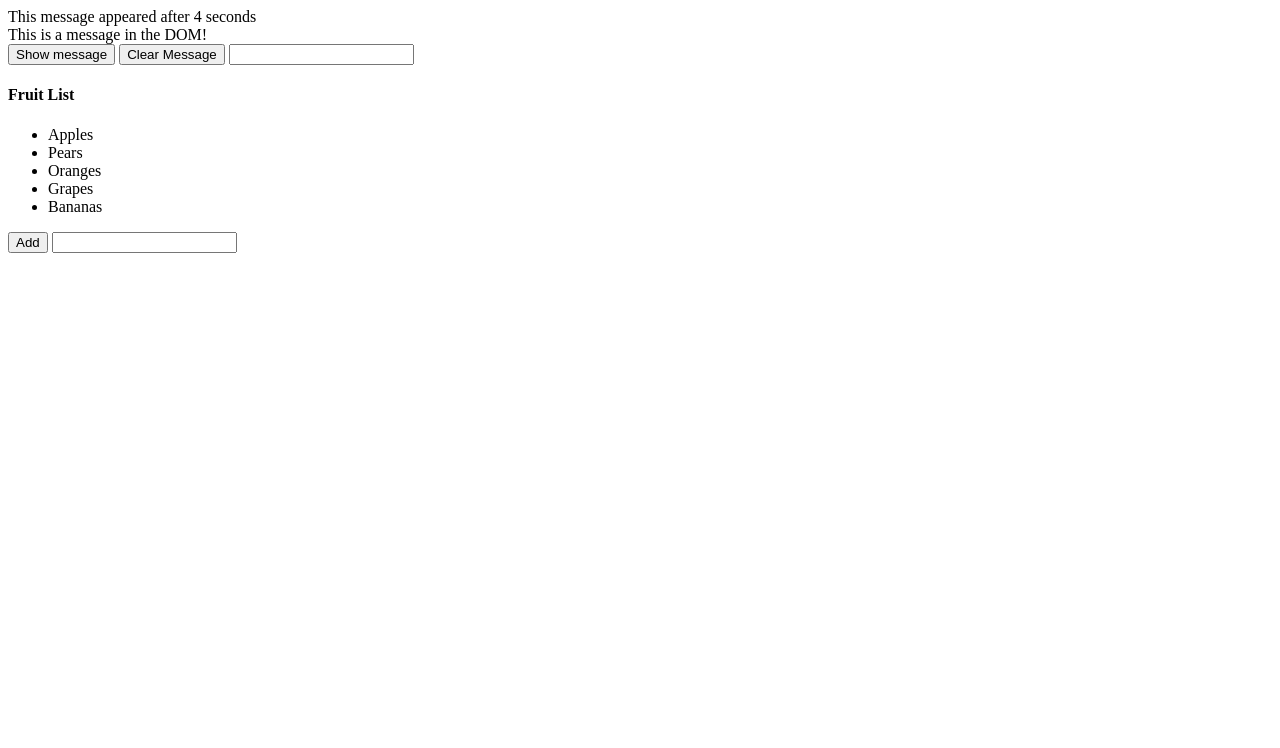
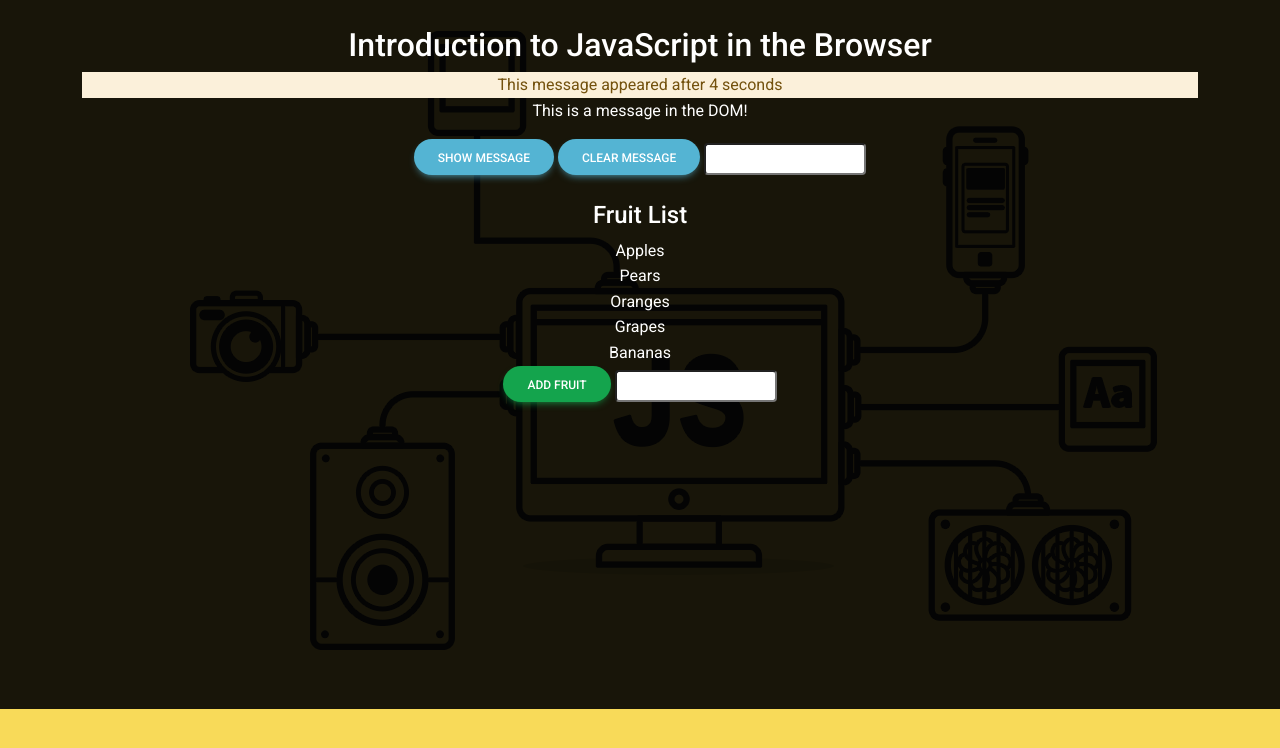
Before and after one commit to tswelopelemojewa/exploring-js-dom, a plain HTML site: page index.html in a window 1280 px wide. Shown: the top 748 px of the page. Drawn offline with nearby package versions, Linux system fonts and the light colour scheme.

Commit message:
ready for submission

```diff
--- a/index.html
+++ b/index.html
@@ -1,44 +1,76 @@
 <!DOCTYPE html>
 <html lang="en">
+
 <head>
     <meta charset="UTF-8">
     <meta name="viewport" content="width=device-width, initial-scale=1.0">
     <title>JS in the browser</title>
-    <link rel="stylesheet" href="style.css" >
+    <link rel="stylesheet" href="style.css">
+
+    <!-- Font Awesome -->
+    <link href="https://cdnjs.cloudflare.com/ajax/libs/font-awesome/6.0.0/css/all.min.css" rel="stylesheet" />
+    <!-- Google Fonts -->
+    <link href="https://fonts.googleapis.com/css?family=Roboto:300,400,500,700&display=swap" rel="stylesheet" />
+    <!-- MDB -->
+    <link href="https://cdnjs.cloudflare.com/ajax/libs/mdb-ui-kit/6.4.0/mdb.min.css" rel="stylesheet" />
+
+</head>
+
+<body>
+    <main>
+        <div class="container text-center">
+            <br>
+
+            <h2>Introduction to JavaScript in the Browser</h2>
+
+            <div class="timedMSG alert-warning">
+
+            </div>
+            <div >
+                <p class="myMessage"></p>
+            </div>
 
 
-</head>
-<body>
+            <button class="theMessageButton btn btn-info btn-rounded">Show message</button>
 
-    <div class="timedMSG">
+            <button class="clearBtn btn btn-info btn-rounded">Clear Message</button>
 
-    </div>
-    <div class="myMessage">
+            <input type="text" class="theInputValue form-control-sm">
 
-    </div>
+            <br>
+            <br>
+
+            <h4>Fruit List</h4>
+
+            <div class="fruits list-group list-group-light">
+
+            </div>
 
 
-    <button class="theMessageButton">Show message</button>
+            <button type="button" class="fruitButton btn btn-success btn-rounded">Add Fruit</button>
 
-    <button class="clearBtn">Clear Message</button>
-
-    <input type="text" class="theInputValue">
-
-    <br>
+            <input type="text" class="fruitBox form-control-sm" />
+            <br>
 
 
 
+        </div>
+        <br>
+        <br>
+        <br>
+        <br>
+        <br>
+        <br>
+        <br>
+        <br>
+        <br>
+        <br>
+        <br>
+        <br>
 
-    <h4>Fruit List</h4>
+    </main>
 
-    <ul class="fruits" >
+    <script src="index.js" defer></script>
+</body>
 
-    </ul>
-
-    <button type="button" class="fruitButton">Add</button>
-
-    <input type="text" class="fruitBox" />
-
-    <script src="index.js" defer ></script>
-</body>
 </html>
--- a/index.js
+++ b/index.js
@@ -53,29 +53,34 @@ const fruits = ['Apples', 'Pears', 'Oranges', 'Grapes', 'Bananas'];
 
 console.log(fruits);
 
+
+
+
 const fruitButton = document.querySelector(".fruitButton");
 const fruitBox = document.querySelector('.fruitBox');
 
 const fruitList = document.querySelector(".fruits");
-
-fruitButton.addEventListener('click', function(){
-    if(fruitBox.value.trim().length > 0){
-        const li = document.createElement('li');
-        li.innerText = fruits.push(fruitBox.value)
-        console.log("added")
-        console.log(fruits)
-        fruitList.appendChild(li);
-    }
-});
-
-console.log(fruitList)
 
 for (let i=0; i<fruits.length; i++){
     // get fruits from the list
     const fruit = fruits[i];
 
     //create a new li element
-    const li = document.createElement('li');
-    li.innerText = fruit;
-    fruitList.appendChild(li);
+    const span = document.createElement('span');
+    span.innerText = fruit;
+    fruitList.appendChild(span);
 }
+
+
+fruitButton.addEventListener('click', function(){
+    if(fruitBox.value.trim().length > 0){
+        fruits.push(fruitBox.value)
+        const span = document.createElement('span');
+        span.innerText = fruitBox.value;
+        console.log("added")
+        console.log(fruits)
+        fruitList.appendChild(span);
+    }
+});
+
+console.log(fruitList)
--- a/style.css
+++ b/style.css
@@ -0,0 +1,14 @@
+
+body{
+    background-image: url("images/js.png");
+    height: 100%;
+    color: white;
+}
+
+main{
+    background-color: rgba(0, 0,0, 0.9);
+}
+
+h2, h4, p, span{
+    color: white;
+}
```
Also changed, not shown: images/js.png (added).
